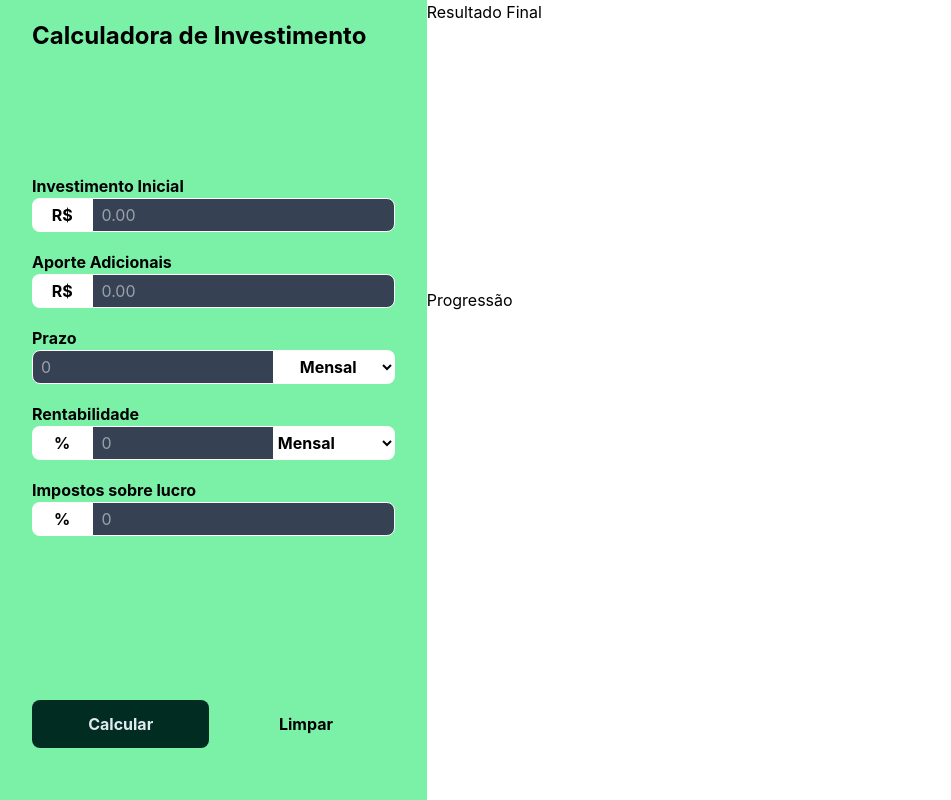
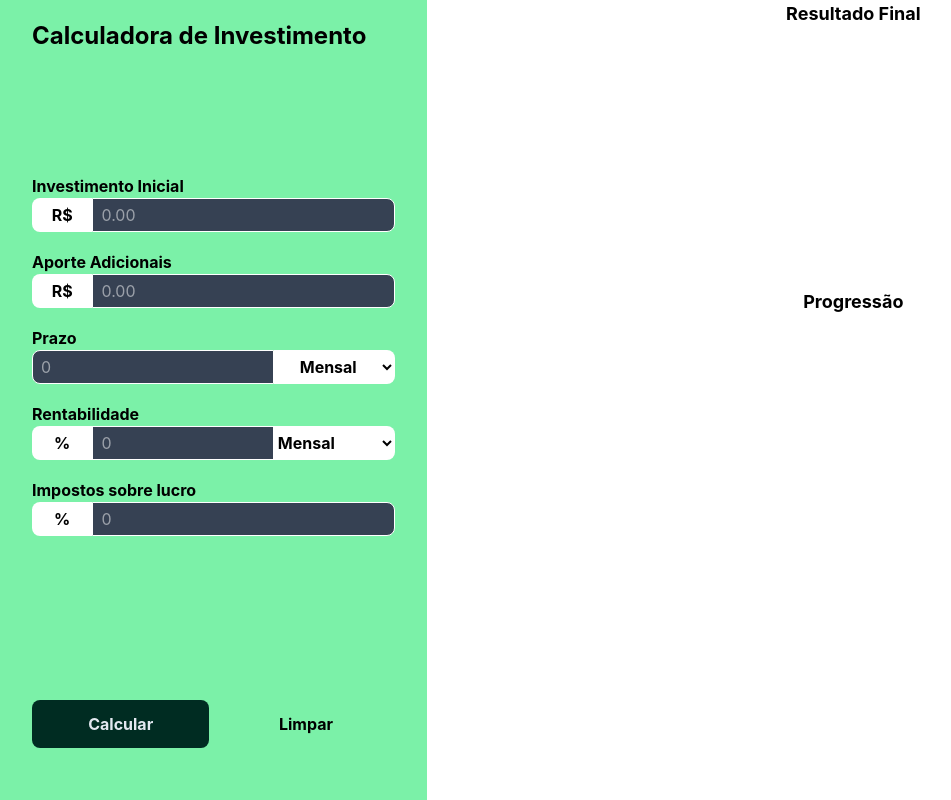
Before and after one commit to 4deraldo/projetoCalculadoraInvestimento, a website built with Vite: page index.html in a window 1280 px wide. Shown: the whole page, without its empty margins (0-951 px from the left). Built offline with nearby package versions, Linux system fonts and the light colour scheme.

Commit message:
css grafico

```diff
--- a/index.html
+++ b/index.html
@@ -77,14 +77,14 @@
       <button id="btnClearForm" class="w-1/2 rounded-lg  font-bold hover:bg-gray-500">Limpar</button>
     </div>
   </aside>
-  <main class="h-full">
-    <section id="chartsContainer">
-      <div class="h-[36vh]">
-        <h2>Resultado Final</h2>
+  <main class="row-span-2 col-span-2">
+    <section id="chartsContainer" class="h-full">
+      <div class="h-[36%] flex flex-col items-center pb-10">
+        <h2 class="font-bold text-lg">Resultado Final</h2>
         <canvas id="finalMoneyDistribution"></canvas>
       </div>
-      <div class="h-[56dvh]">
-        <h2>Progressão</h2>
+      <div class="h-[56%] flex flex-col items-center">
+        <h2 class="font-bold text-lg">Progressão</h2>
         <canvas id="progression"></canvas>
       </div>
 
```
